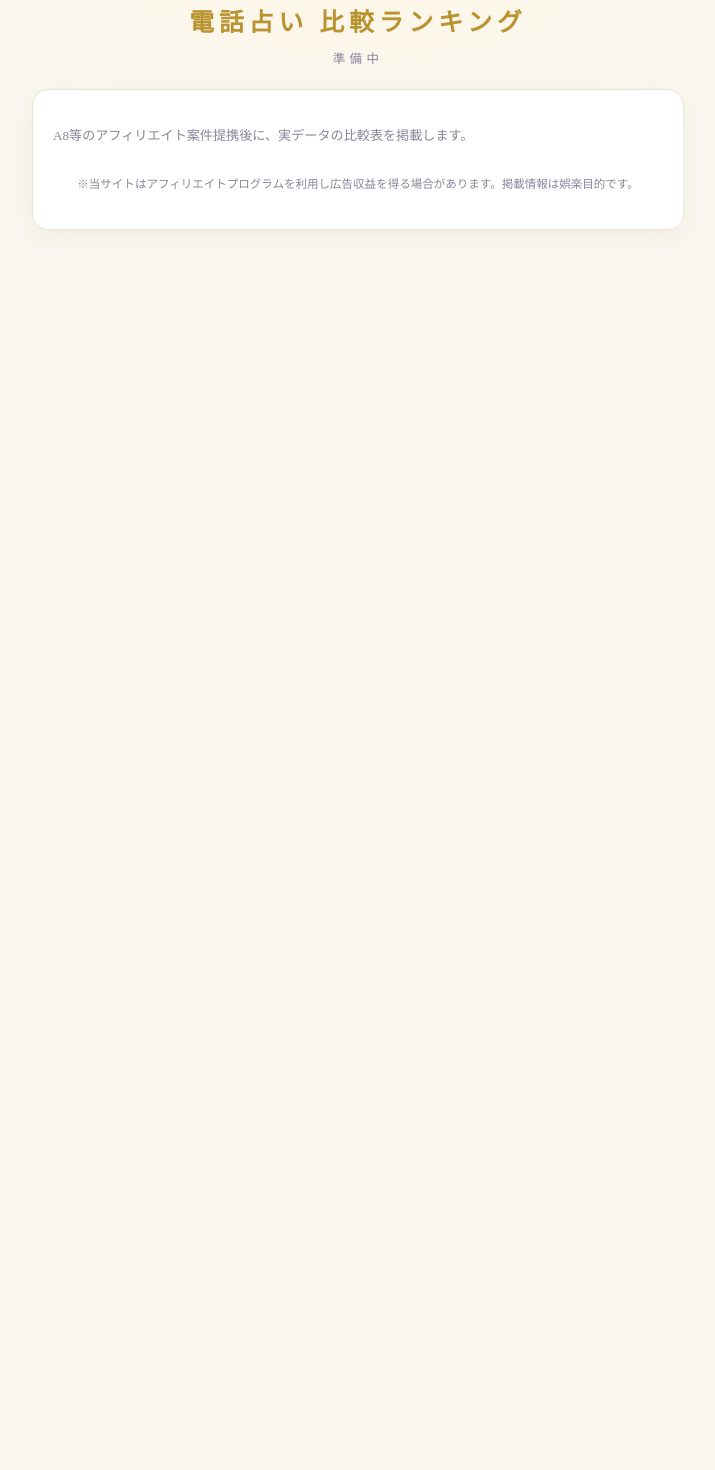
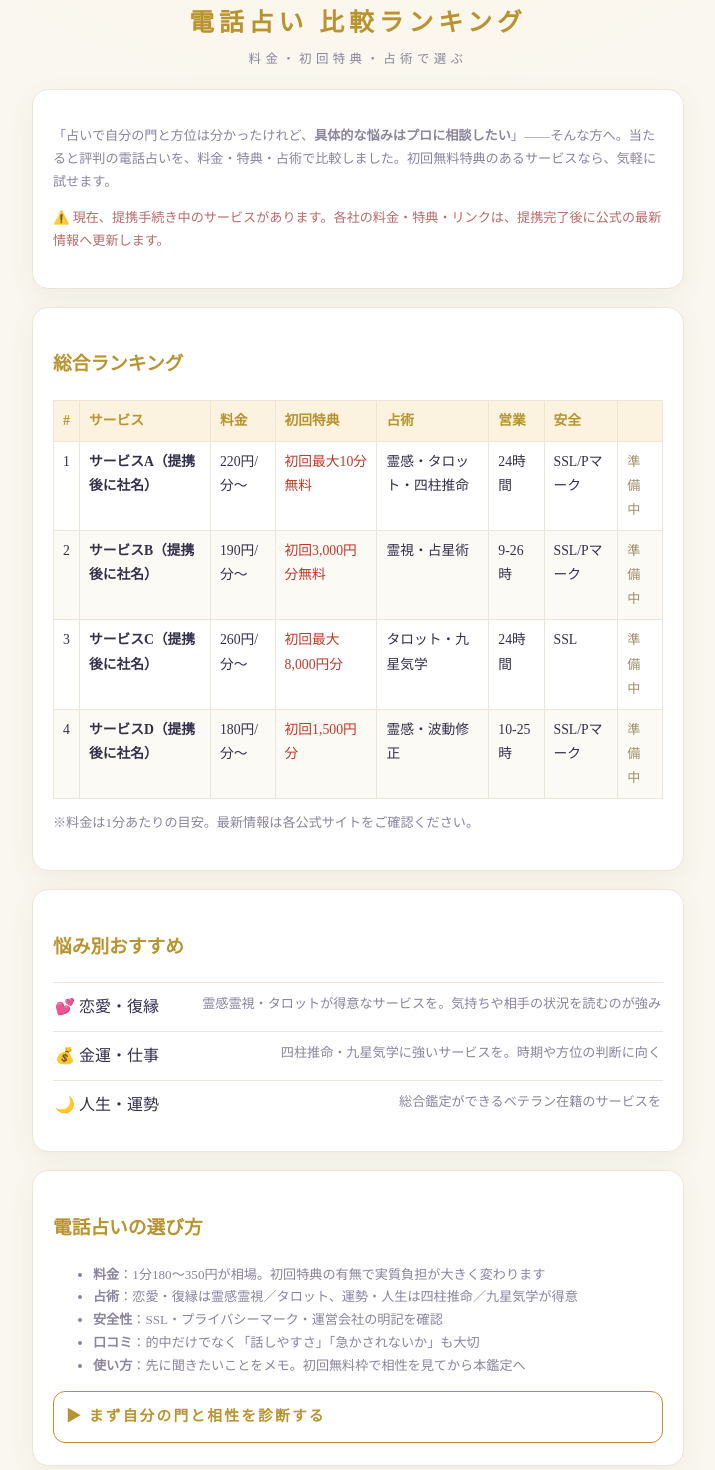
Before and after one commit to Okayusyouyu/uranai-next, a Next.js app: page /hikaku in a window 1280 px wide. Shown: the part 80-1550 px from the top of the page, without its empty margins (282-997 px from the left). Before the commit the page ends 800 px from the top, so only its background shows below. Built offline with nearby package versions, Linux system fonts and the light colour scheme; no server answers.

Commit message:
feat(hikaku): data-driven 電話占い comparison page (ready for A8 affiliate links)

```diff
--- a/app/hikaku/page.js
+++ b/app/hikaku/page.js
@@ -1,10 +1,102 @@
-export const metadata = { title: '電話占い比較', description: '当たると評判の電話占いを料金・初回特典・占術で比較。' };
+import Link from 'next/link';
+
+/* ───────────────────────────────────────────────────────────
+   電話占いサービスの比較データ。
+   A8.netで提携が承認されたら、各社の url にアフィリリンク（広告素材URL）を貼り、
+   料金・特典・占術・営業時間・運営/安全 を公式の最新情報に更新する。
+   url が空のサービスは「提携準備中」表示になる（公開してOK）。
+   ─────────────────────────────────────────────────────────── */
+const SERVICES = [
+  { rank: 1, name: 'サービスA（提携後に社名）', price: '220円/分〜', tokuten: '初回最大10分無料', senjutsu: '霊感・タロット・四柱推命', time: '24時間', mark: 'SSL/Pマーク', url: '' },
+  { rank: 2, name: 'サービスB（提携後に社名）', price: '190円/分〜', tokuten: '初回3,000円分無料', senjutsu: '霊視・占星術', time: '9-26時', mark: 'SSL/Pマーク', url: '' },
+  { rank: 3, name: 'サービスC（提携後に社名）', price: '260円/分〜', tokuten: '初回最大8,000円分', senjutsu: 'タロット・九星気学', time: '24時間', mark: 'SSL', url: '' },
+  { rank: 4, name: 'サービスD（提携後に社名）', price: '180円/分〜', tokuten: '初回1,500円分', senjutsu: '霊感・波動修正', time: '10-25時', mark: 'SSL/Pマーク', url: '' },
+];
+
+const NAYAMI = [
+  ['💕 恋愛・復縁', '霊感霊視・タロットが得意なサービスを。気持ちや相手の状況を読むのが強み'],
+  ['💰 金運・仕事', '四柱推命・九星気学に強いサービスを。時期や方位の判断に向く'],
+  ['🌙 人生・運勢', '総合鑑定ができるベテラン在籍のサービスを'],
+];
+
+const anyPending = SERVICES.some(s => !s.url);
+
+export const metadata = {
+  title: '電話占い 比較ランキング ― 料金・初回特典・占術で選ぶ',
+  description: '当たると評判の電話占いを、料金（1分あたり）・初回無料特典・占術・営業時間・安全性で比較。恋愛・復縁・金運など悩み別の選び方も。',
+  alternates: { canonical: '/hikaku' },
+  openGraph: { title: '電話占い 比較ランキング', images: ['/api/og?title=' + encodeURIComponent('電話占い 比較ランキング') + '&cat=' + encodeURIComponent('相性')] },
+};
+
 export default function Page() {
   return (
     <div className="wrap">
-      <h1>電話占い 比較ランキング</h1><div className="sub">準備中</div>
-      <div className="card"><p className="small">A8等のアフィリエイト案件提携後に、実データの比較表を掲載します。</p>
-        <p className="foot">※当サイトはアフィリエイトプログラムを利用し広告収益を得る場合があります。掲載情報は娯楽目的です。</p></div>
+      <h1>電話占い 比較ランキング</h1>
+      <div className="sub">料金・初回特典・占術で選ぶ</div>
+
+      <div className="card">
+        <p className="small">「占いで自分の門と方位は分かったけれど、<b>具体的な悩みはプロに相談したい</b>」——そんな方へ。当たると評判の電話占いを、料金・特典・占術で比較しました。初回無料特典のあるサービスなら、気軽に試せます。</p>
+        {anyPending && (
+          <p className="small" style={{ color: '#b86a6a' }}>⚠️ 現在、提携手続き中のサービスがあります。各社の料金・特典・リンクは、提携完了後に公式の最新情報へ更新します。</p>
+        )}
+      </div>
+
+      <div className="card">
+        <h3 style={{ color: 'var(--gold)' }}>総合ランキング</h3>
+        <div style={{ overflowX: 'auto' }}>
+          <table className="cmp">
+            <thead>
+              <tr><th>#</th><th>サービス</th><th>料金</th><th>初回特典</th><th>占術</th><th>営業</th><th>安全</th><th></th></tr>
+            </thead>
+            <tbody>
+              {SERVICES.map(s => (
+                <tr key={s.rank}>
+                  <td>{s.rank}</td>
+                  <td><b>{s.name}</b></td>
+                  <td>{s.price}</td>
+                  <td style={{ color: '#c0392b' }}>{s.tokuten}</td>
+                  <td>{s.senjutsu}</td>
+                  <td>{s.time}</td>
+                  <td>{s.mark}</td>
+                  <td>
+                    {s.url
+                      ? <a className="gobtn" href={s.url} target="_blank" rel="nofollow sponsored noopener">公式</a>
+                      : <span className="small" style={{ color: '#9b8f6a' }}>準備中</span>}
+                  </td>
+                </tr>
+              ))}
+            </tbody>
+          </table>
+        </div>
+        <p className="small">※料金は1分あたりの目安。最新情報は各公式サイトをご確認ください。</p>
+      </div>
+
+      <div className="card">
+        <h3 style={{ color: 'var(--gold)' }}>悩み別おすすめ</h3>
+        {NAYAMI.map((n, i) => (
+          <div key={i} className="line" style={{ display: 'flex', justifyContent: 'space-between', padding: '10px 2px', borderTop: '1px solid var(--line)' }}>
+            <span>{n[0]}</span><span className="small" style={{ textAlign: 'right' }}>{n[1]}</span>
+          </div>
+        ))}
+      </div>
+
+      <div className="card">
+        <h3 style={{ color: 'var(--gold)' }}>電話占いの選び方</h3>
+        <ul className="small">
+          <li><b>料金</b>：1分180〜350円が相場。初回特典の有無で実質負担が大きく変わります</li>
+          <li><b>占術</b>：恋愛・復縁は霊感霊視／タロット、運勢・人生は四柱推命／九星気学が得意</li>
+          <li><b>安全性</b>：SSL・プライバシーマーク・運営会社の明記を確認</li>
+          <li><b>口コミ</b>：的中だけでなく「話しやすさ」「急かされないか」も大切</li>
+          <li><b>使い方</b>：先に聞きたいことをメモ。初回無料枠で相性を見てから本鑑定へ</li>
+        </ul>
+        <Link className="btn ghost sm" href="/shindan">▶ まず自分の門と相性を診断する</Link>
+      </div>
+
+      <p className="foot">
+        運命の八門 ― 2026<br />
+        ※当サイトはアフィリエイトプログラムを利用し、広告収益を得る場合があります。掲載情報は娯楽目的であり、正確性・最新性を保証するものではありません。&nbsp;
+        <Link href="/about">運営者情報・免責</Link>
+      </p>
     </div>
   );
 }
```
